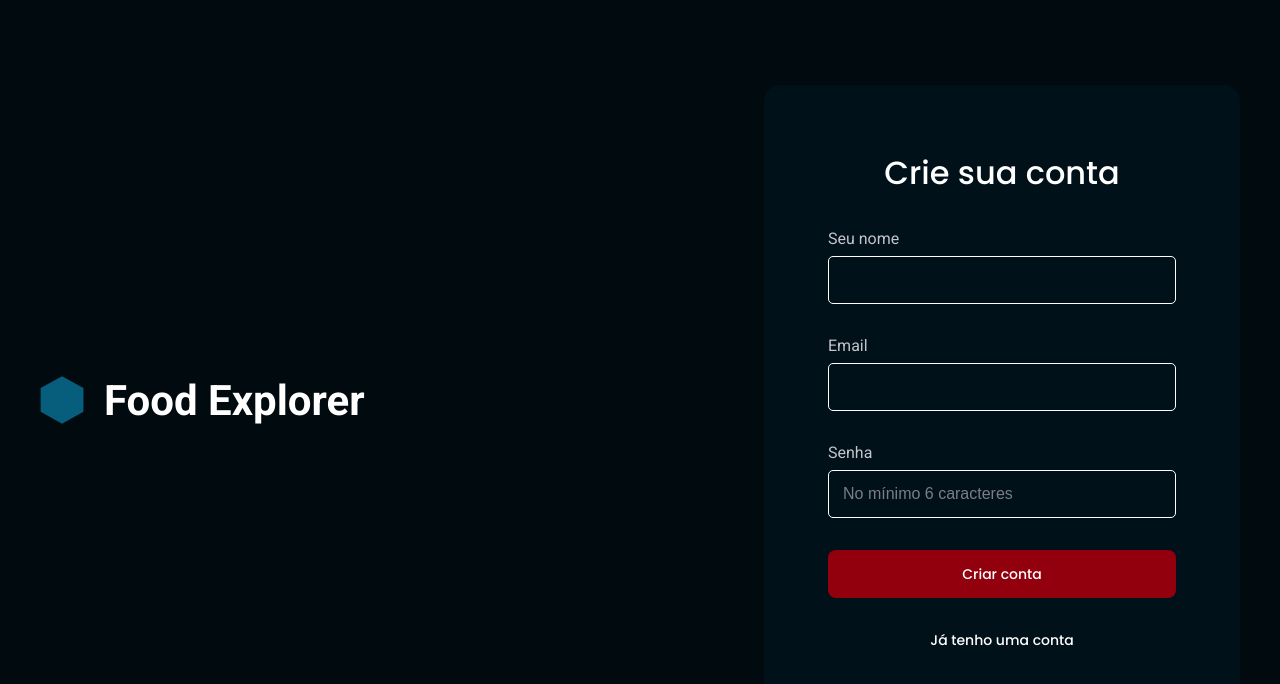
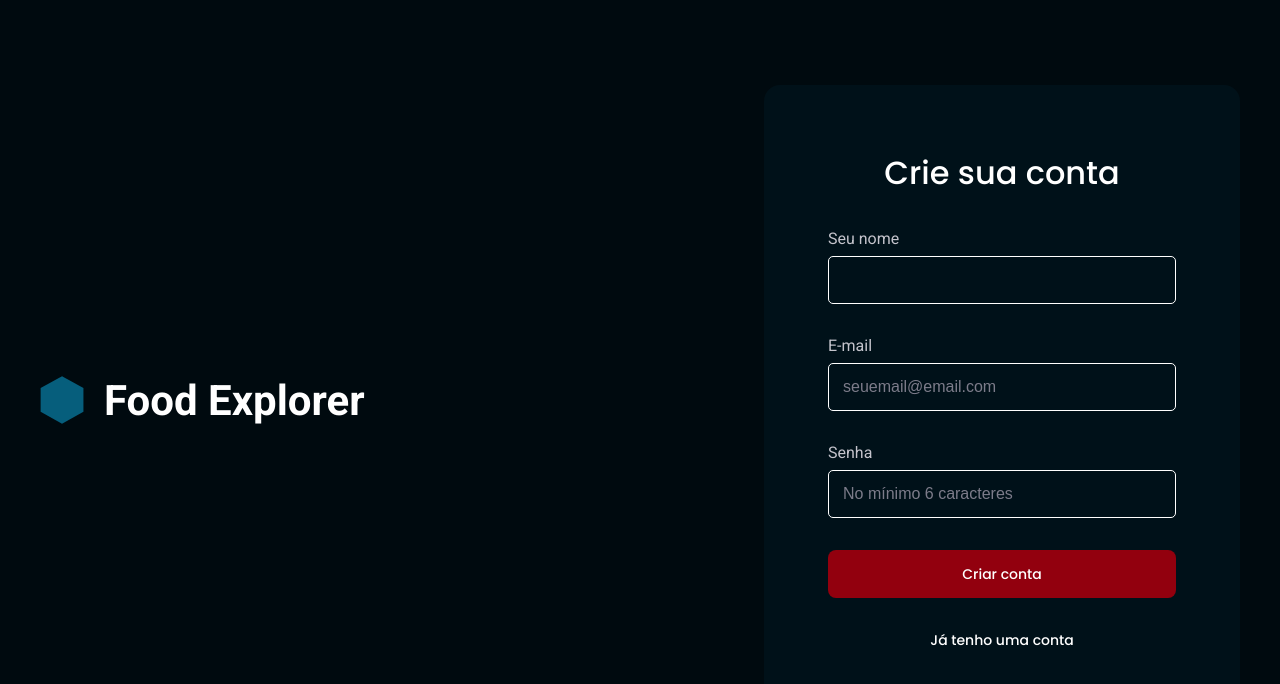
Before and after one commit to GabrielVinhas/food-explorer-frontend, a React (Vite) app: page /register in a window 1280 px wide. Shown: the top 684 px of the page. Built offline with nearby package versions, Linux system fonts and the light colour scheme.

Commit message:
Update index.jsx

```diff
--- a/src/pages/SignUp/index.jsx
+++ b/src/pages/SignUp/index.jsx
@@ -65,7 +65,8 @@ export function SignUp() {
         <Input
           type="email"
           label="email"
-          title="Email"
+          title="E-mail"
+          placeholder="seuemail@email.com"
           onChange={e => setEmail(e.target.value)}
           required
         />
```
